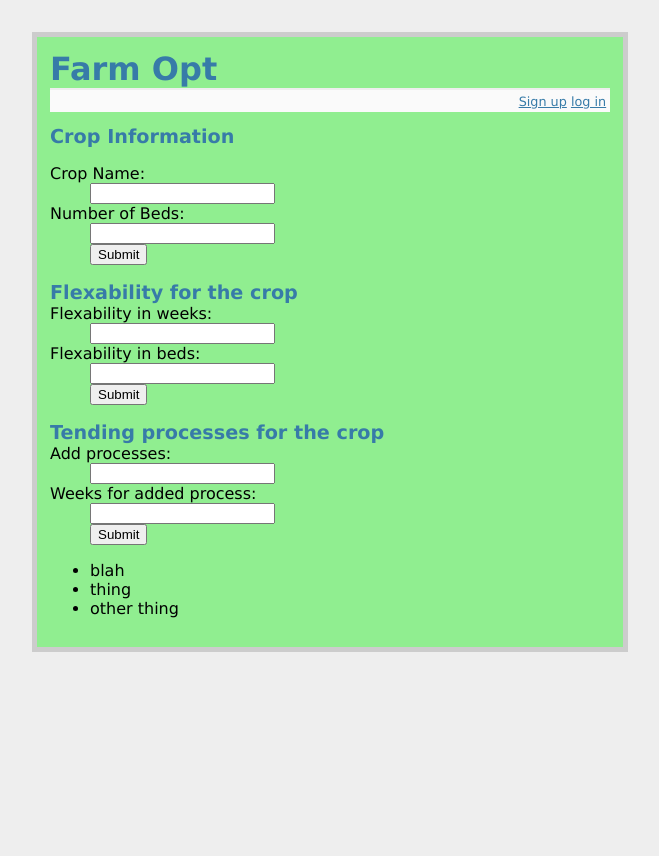
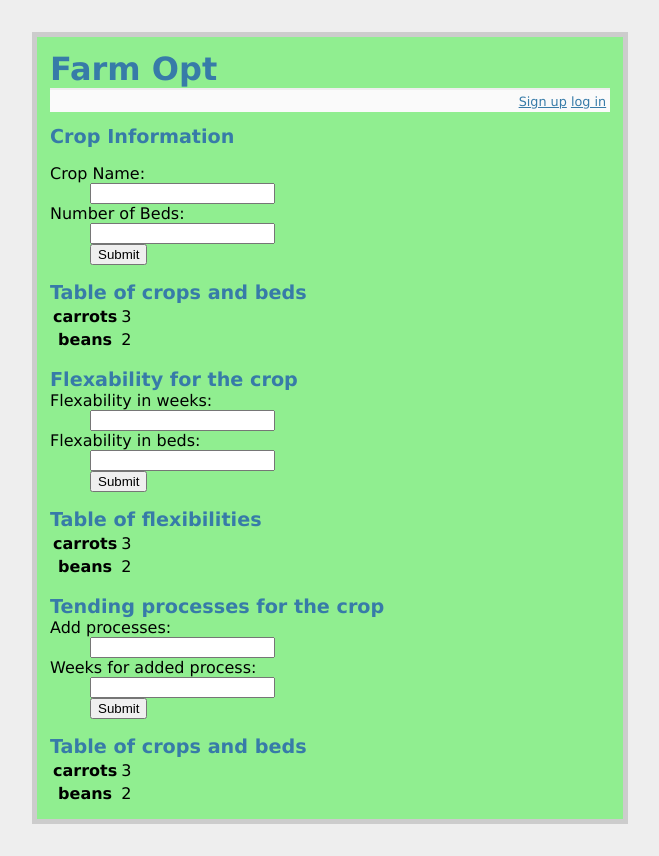
Before and after one commit to AmandaSutherland/FarmOpt, a Flask app: page / in a window 1280 px wide. Shown: the whole page, without its empty margins (310-969 px from the left). Before the commit the page ends 652 px from the top, so only its background shows below. Run offline with Flask 2, Linux system fonts and the light colour scheme; data that the repository does not hold is empty.

Commit message:
added tables. needs to be linked to database

```diff
--- a/farmopt.py
+++ b/farmopt.py
@@ -69,7 +69,7 @@ def teardown_request(exception):
 def crops():
     cur = g.db.execute('select title, text from entries order by id desc')
     entries = [dict(title=row[0], text=row[1]) for row in cur.fetchall()]
-    return render_template('crop_page.html', entries=['blah', 'thing', 'other thing'])
+    return render_template('crop_page.html', entries=['please', 'link', 'me'], crop_dictionary={'carrots': '3', 'beans': '2'})
 
 @app.route('/add', methods=['POST'])
 def add_entry():
--- a/templates/crop_page.html
+++ b/templates/crop_page.html
@@ -12,6 +12,15 @@
     </dl>
   </form>
 
+  <table><h2>Table of crops and beds</h2>
+  {% for key, value in crop_dictionary.items() %}
+     <tr>
+          <th> {{ key }} </th>
+          <td> {{ value }} </td>
+     </tr>
+  {% endfor %}
+  </table>
+
   <form>
     <dl>
       <h2>Flexability for the crop</h2>
@@ -23,6 +32,15 @@
     </dl>
   </form>
 
+    <table><h2>Table of flexibilities</h2>
+  {% for key, value in crop_dictionary.items() %}
+     <tr>
+          <th> {{ key }} </th>
+          <td> {{ value }} </td>
+     </tr>
+  {% endfor %}
+  </table>
+
     <form>
     <dl>
       <h2>Tending processes for the crop</h2>
@@ -33,10 +51,14 @@
       <dd><input type=submit value=Submit>
     </dl>
   </form>
-  <ul>
-    {% for n in entries %}
-    <li>{{n}}</li>
-    {% endfor %}
-  </ul>
+
+    <table><h2>Table of crops and beds</h2>
+  {% for key, value in crop_dictionary.items() %}
+     <tr>
+          <th> {{ key }} </th>
+          <td> {{ value }} </td>
+     </tr>
+  {% endfor %}
+  </table>
 
 {% endblock %}
```
